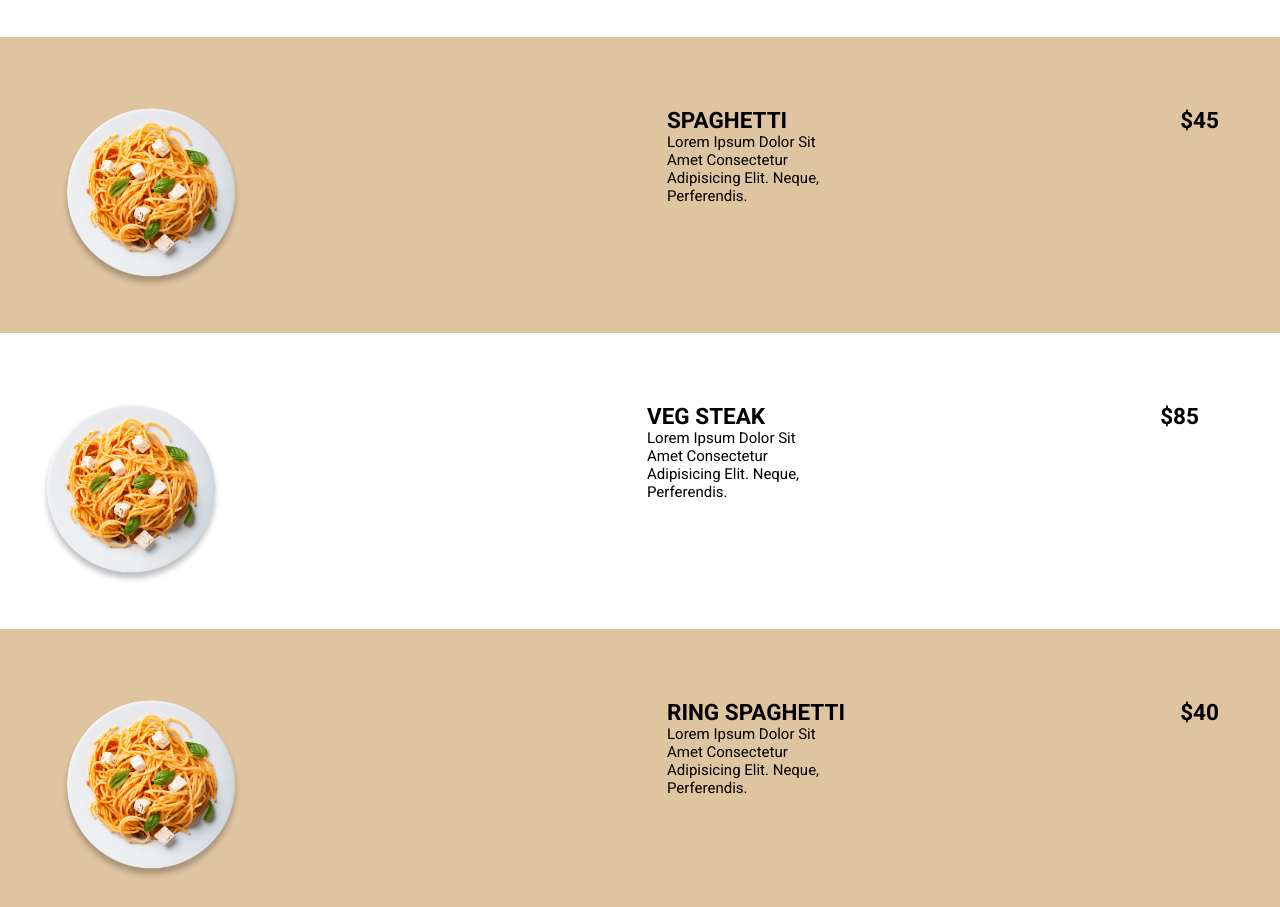
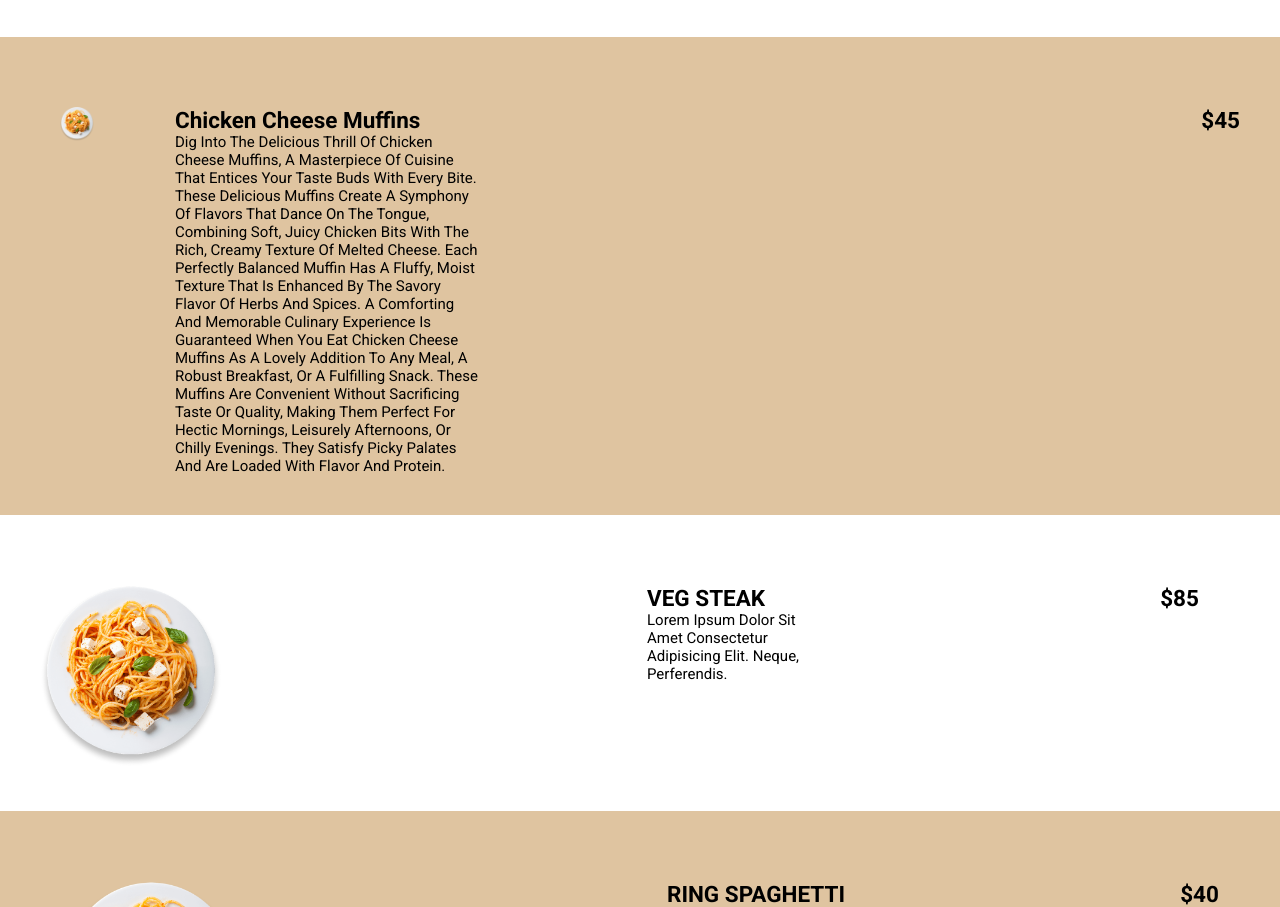
Before and after one commit to ghulamhafsa/ghulamhafsa.github.io, a plain HTML site: page menu.html in a window 1280 px wide. Shown: the part 797-1704 px from the top of the page. Drawn offline with Linux system fonts and the light colour scheme.

Commit message:
menu.html

```diff
--- a/menu.html
+++ b/menu.html
@@ -46,8 +46,8 @@
             <div class="menu">
                 <div><img src="IMG/home-img-1.png" alt=""></div>
                 <div>
-                    <h2>SPAGHETTI</h2>
-                    <p>Lorem ipsum dolor sit amet consectetur adipisicing elit. Neque, perferendis.</p>
+                    <h2>Chicken Cheese Muffins</h2>
+                    <p>Dig into the delicious thrill of Chicken Cheese Muffins, a masterpiece of cuisine that entices your taste buds with every bite. These delicious muffins create a symphony of flavors that dance on the tongue, combining soft, juicy chicken bits with the rich, creamy texture of melted cheese. Each perfectly balanced muffin has a fluffy, moist texture that is enhanced by the savory flavor of herbs and spices. A comforting and memorable culinary experience is guaranteed when you eat Chicken Cheese Muffins as a lovely addition to any meal, a robust breakfast, or a fulfilling snack. These muffins are convenient without sacrificing taste or quality, making them perfect for hectic mornings, leisurely afternoons, or chilly evenings. They satisfy picky palates and are loaded with flavor and protein. </p>
                 </div>
                 <div>
                     <h2>$45</h2>
```
